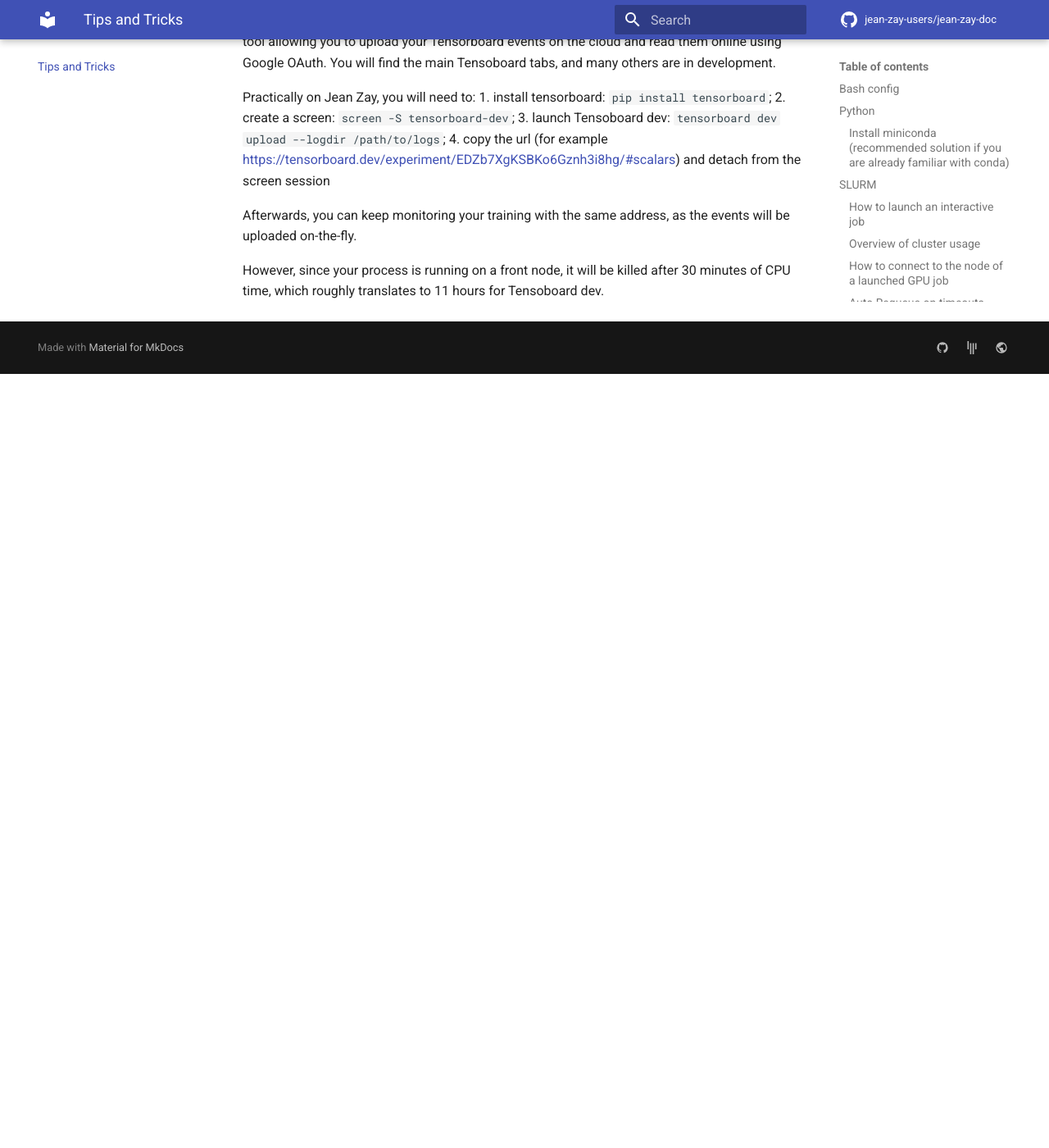
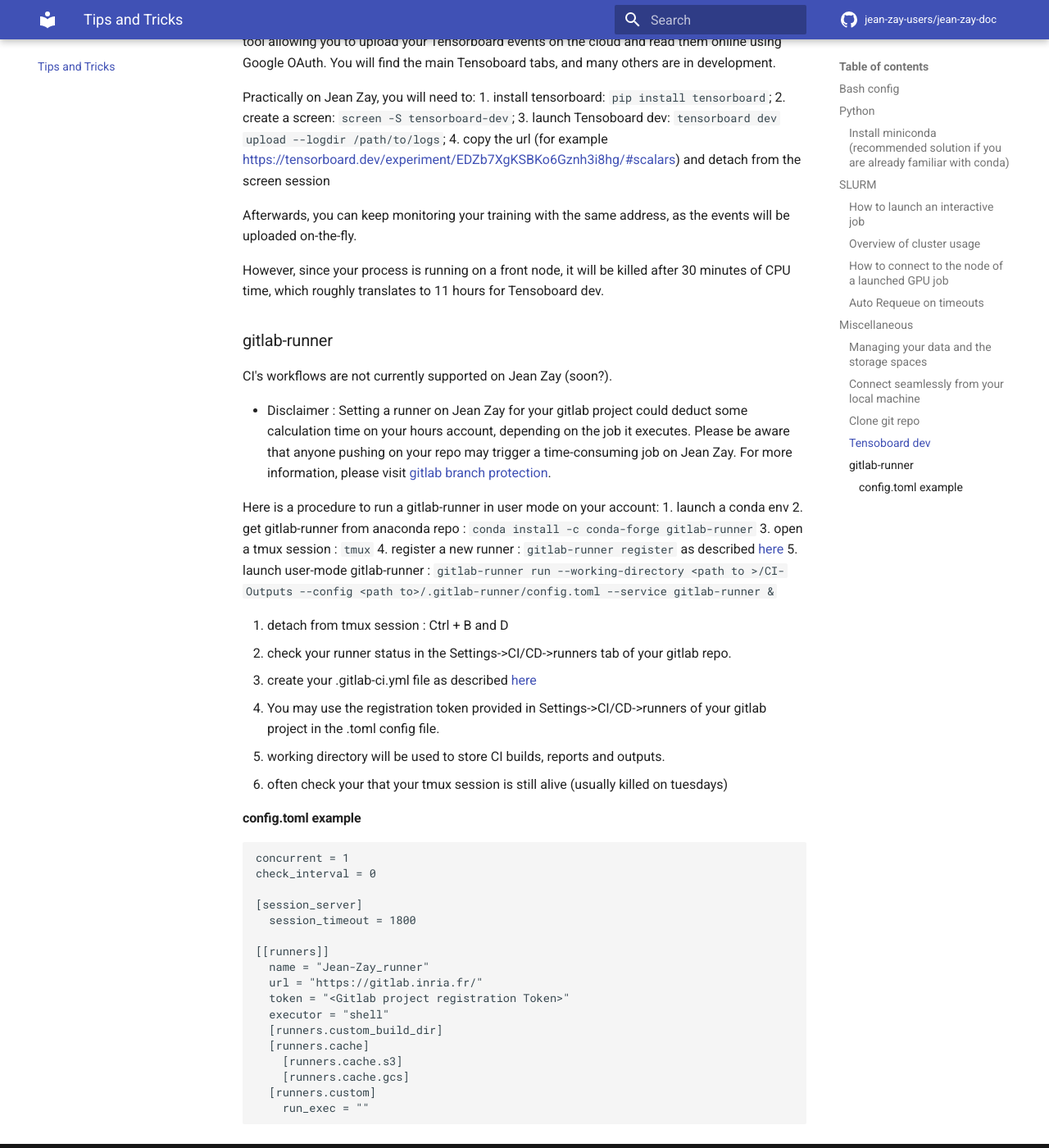
Before and after one commit to jean-zay-users/jean-zay-doc, an MkDocs documentation site: the page built from docs/tips-and-tricks.md, in a window 1280 px wide and 1400 px high, scrolled down 5451 px. Shown: the whole window at 82% size. Built offline with MkDocs 1.6.1 and Material for MkDocs 9.7.7, drawn with Linux system fonts in a browser that asks for light colours; comment, search, counter and statistics services are not loaded; before the commit the page ends 5907 px from its top, so only the background shows below that.

Commit message:
Add setup for using gitlab-runner (#60)
* gitlab-runner doc

* gitlab-runner trick

* Hours accounting disclamer

````diff
--- a/docs/tips-and-tricks.md
+++ b/docs/tips-and-tricks.md
@@ -281,3 +281,51 @@ events will be uploaded on-the-fly.
 
 However, since your process is running on a front node, it will be killed after
 30 minutes of CPU time, which roughly translates to 11 hours for Tensoboard dev.
+
+
+### gitlab-runner
+
+CI's workflows are not currently supported on Jean Zay (soon?).
+
+* Disclaimer : Setting a runner on Jean Zay for your gitlab project could
+deduct some calculation time on your hours account, depending on the job it executes.
+Please be aware that anyone pushing on your repo may trigger a time-consuming job on Jean Zay.
+For more information, please visit [gitlab branch protection](https://docs.gitlab.com/ee/user/project/protected_branches.html).
+
+Here is a procedure to run a gitlab-runner in user mode on your account:
+1. launch a conda env
+2. get gitlab-runner from anaconda repo : `conda install -c conda-forge gitlab-runner`
+3. open a tmux session : `tmux`
+4. register a new runner : `gitlab-runner register` as described [here](https://docs.gitlab.com/runner/register/#linux)
+5. launch user-mode gitlab-runner :
+   `gitlab-runner run --working-directory <path to >/CI-Outputs --config <path to>/.gitlab-runner/config.toml --service gitlab-runner &`
+
+6. detach from tmux session : Ctrl + B and D
+7. check your runner status in the Settings->CI/CD->runners tab of your gitlab repo.
+8. create your .gitlab-ci.yml file as described [here](https://docs.gitlab.com/ee/ci/yaml/gitlab_ci_yaml.html)
+
+* You may use the registration token provided in Settings->CI/CD->runners of your gitlab project in the .toml config file.
+* working directory will be used to store CI builds, reports and outputs.
+* often check your that your tmux session is still alive (usually killed on tuesdays)
+
+#### config.toml example
+```
+concurrent = 1
+check_interval = 0
+
+[session_server]
+  session_timeout = 1800
+
+[[runners]]
+  name = "Jean-Zay_runner"
+  url = "https://gitlab.inria.fr/"
+  token = "<Gitlab project registration Token>"
+  executor = "shell"
+  [runners.custom_build_dir]
+  [runners.cache]
+    [runners.cache.s3]
+    [runners.cache.gcs]
+  [runners.custom]
+    run_exec = ""
+
+```
````
Also changed, not shown: 1 other file.
